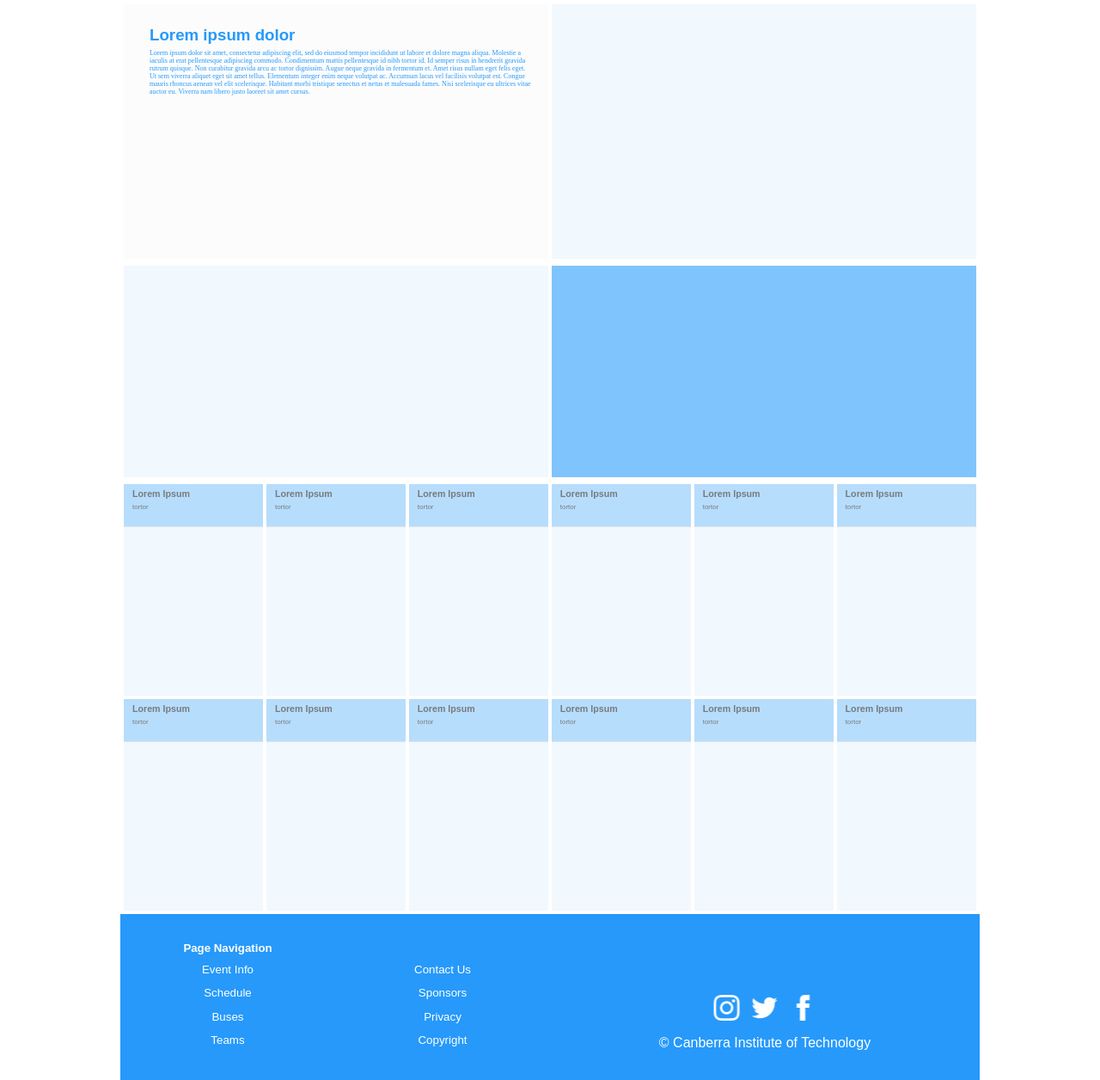
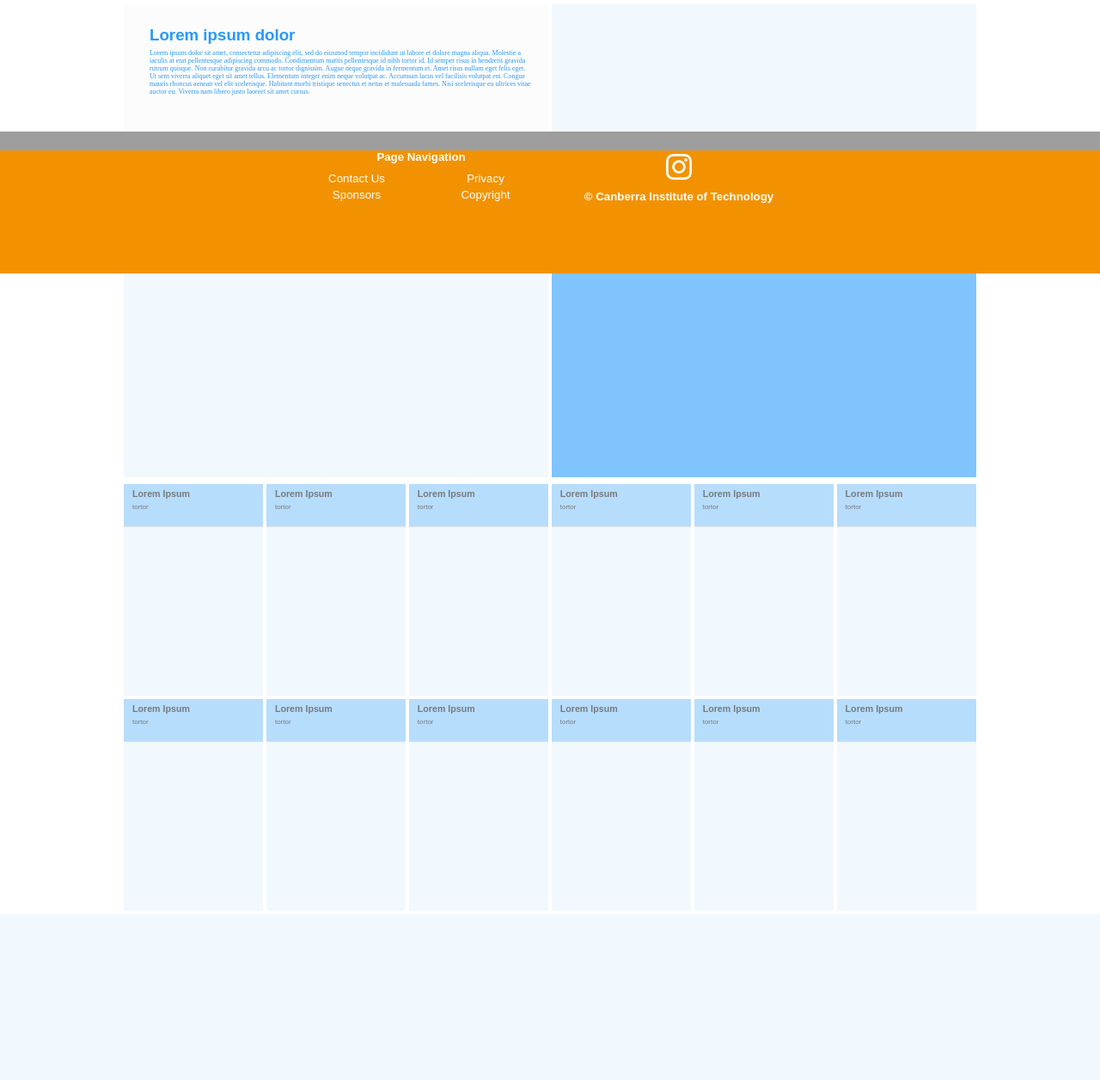
Before and after one commit to orange-wolves/orangewolves, a PHP site: page /index.php in a window 1280 px wide. Shown: the part 545-1801 px from the top of the page at 86% size. After the commit the page ends 1608 px from the top, so only its background shows below. Run offline with PHP 8.4, Linux system fonts and the light colour scheme; some web fonts are replaced; grey boxes are pictures that could not be loaded.

Commit message:
footer
re-size footer content

```diff
--- a/resources/css/footer.css
+++ b/resources/css/footer.css
@@ -1,38 +1,43 @@
+
+/* colors for website
+light orange - #f39200
+mid orange - #e57908
+dark orange - #e94e1b
+*/
+
 
 /*Mobile*/
 @media only screen and (max-width: 768px) {
 
-    .topbar{
-        width:100%;
-        text-align: center;
+    .topbar,.empty,.footerRight{
+        width:50%;
     }
 
-    .footerLeft{width:50%;}
+    .footerLeft{
+
+        width:25%;
+    }
+
 }
 
 .topbar{
 
-    margin-top:2em;
     text-align: center;
 
-    background-color:#2699fb;
 }
 
 .footerLeft *{
 
-    margin: auto;
     display:block;
     text-align: center;
-    background-color:#2699fb;
     color:#ffffff;
-    height:1.7em;
+    height:1.2em;
 
 
 }
 
 .footerLeft{
 
-    background-color:#2699fb;
     height:8em;
     padding:10px;
 
@@ -41,18 +46,9 @@
 
 
 
-.footerRight {
-
-    display:block;
-    background-color:#2699fb;
-
-
-}
-
 .iconscontaner{
 
     position: relative;
-    background-color:#2699fb;
     display:block;
     height:8em;
 
@@ -70,18 +66,16 @@
     position: absolute;
     display:inline-block;
     padding:1%;
-    top: 50%;
+    top: 5%;
     left: 50%;
     transform: translate(-50%, -50%);
-
-
-  }
+     }
 
   .undersocial{
 
     position: relative;
     text-align: center;
-    top: 80%;
+    top: 30%;
     left: 50%;
     transform: translate(-50%, -50%);
 
@@ -89,7 +83,37 @@
 
   .footercolor{
 
-    background-color:#2699fb;
+    background-color:#f39200;
     color:#ffffff;
 
   }
+
+  .footerimg
+  {
+    background-image: url("../images/grass-border.svg");
+    background-position: 0  10px;
+    background-size: contain;
+    background-repeat: repeat-x;
+    width:100%;
+    min-width:300px;
+    height: 2em;
+
+
+  }
+
+  .footersize{
+
+    position: fixed;
+    bottom:0;
+    left:0;
+    width:100%;
+    height:7em;
+
+}
+
+.maxsize{
+
+    max-width:600px;
+    margin-left:auto;
+    margin-right:auto;
+}
--- a/resources/layout/footer.html
+++ b/resources/layout/footer.html
@@ -7,37 +7,40 @@
 
 
 
-
-    <div class="row footercolor">
+    <div class="row footersize">
 
             <div class="row">
-                <div class="topbar col-3 ">
-                    <h5>Page Navigation</h5>
 
-            </div>
-            <div class="empty col-9">
+                <div class="footerimg col-12">
 
+                </div>
 
             </div>
 
-        </div>
+            <div class="row footercolor">
 
 
-<div class="row">
-            <div class="footerLeft col-3">
 
-                <ul>
-                    <li><a href="/orangewolves/event-info">Event Info</a></li>
-                    <li><a href="/orangewolves/schedule">Schedule</a></li>
-                    <li><a href="/orangewolves/buses">Buses</a></li>
-                    <li><a href="/orangewolves/teams">Teams</a></li>
-                </ul>
+    <div class="row maxsize">
+
+            <div class="topbar footercolor">
+                <div class="row">
+                    <div class="col-6">
+                        <h5>Page Navigation</h5>
+                    </div>
+
+                </div>
             </div>
 
             <div class="footerLeft col-3">
                     <ul>
                         <li><a href="/orangewolves/contact-us">Contact Us</a></li>
                         <li><a href="/orangewolves/sponsors">Sponsors</a></li>
+                    </ul>
+            </div>
+
+            <div class="footerLeft col-3">
+                    <ul>
                         <li><a href="/orangewolves/privacy">Privacy</a></li>
                         <li><a href="/orangewolves/copyright">Copyright</a></li>
                     </ul>
@@ -52,37 +55,23 @@
                             <a href=" insert web page ">
                                 <img class="iconsize" src="/orangewolves/resources/images/instagram.png" alt="instragram"></img></a>
 
-                           <a href=" insert web page ">
-                                <img class="iconsize" src="/orangewolves/resources/images/twitter.png" alt="twitter" ></img></a>
-
-                            <a href=" insert web page ">
-                                <img class="iconsize" src="/orangewolves/resources/images/facebook.png" alt="facebook" ></img></a>
-
                         </div>
 
                         <div class="undersocial">
 
-                                <p>© Canberra Institute of Technology</p>
+                                <h5>© Canberra Institute of Technology</h5>
 
                         </div>
 
                 </div>
 
+            </div>
+
+    </div>
+    </div>
 
 
-
-
-
-
-            </div>
-        </div>
-
-            <div class="row">
-                    <div class="bottombar col-12 ">
-                        <br>
-                    </div>
-            </div>
-        </div>
+</div>
 
 
 
```
